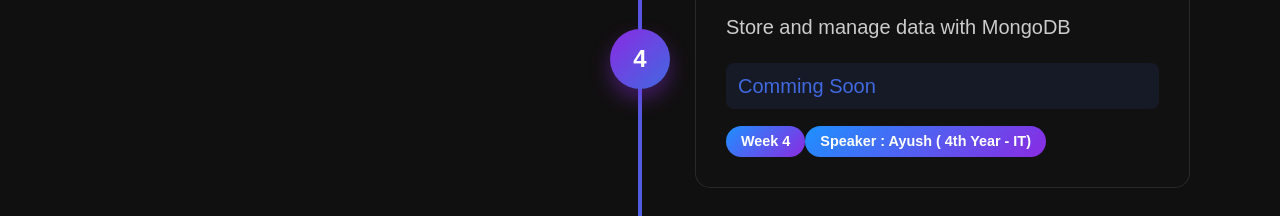
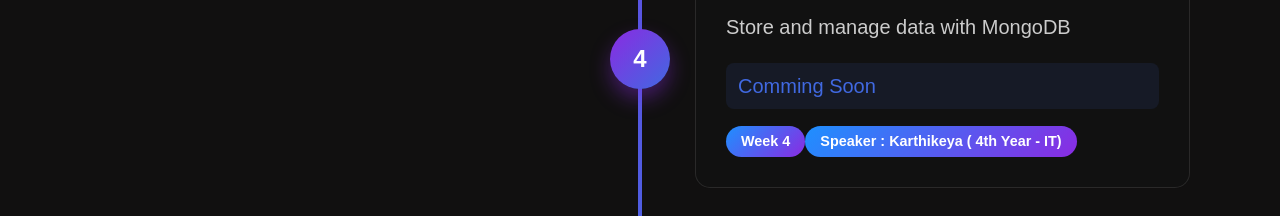
Before and after one commit to Ecb05/NOVA-Website-React, a React (Vite) app in the folder NOVA/: page /sprints in a window 1280 px wide. Shown: the part 2040-2256 px from the top of the page. Built offline with nearby package versions, Linux system fonts and the light colour scheme; no server answers.

Commit message:
updated speaker

```diff
--- a/NOVA/src/components/sections/FullStackRoadmaps.jsx
+++ b/NOVA/src/components/sections/FullStackRoadmaps.jsx
@@ -57,7 +57,7 @@
                <div className="resource-link">Comming Soon</div>
             </div>
             <span className="timeline-duration">Week 4</span>
-            <span className="timeline-duration">Speaker : Ayush ( 4th Year - IT)</span>
+            <span className="timeline-duration">Speaker : Karthikeya ( 4th Year - IT)</span>
           </div>
         </div>
 
```
